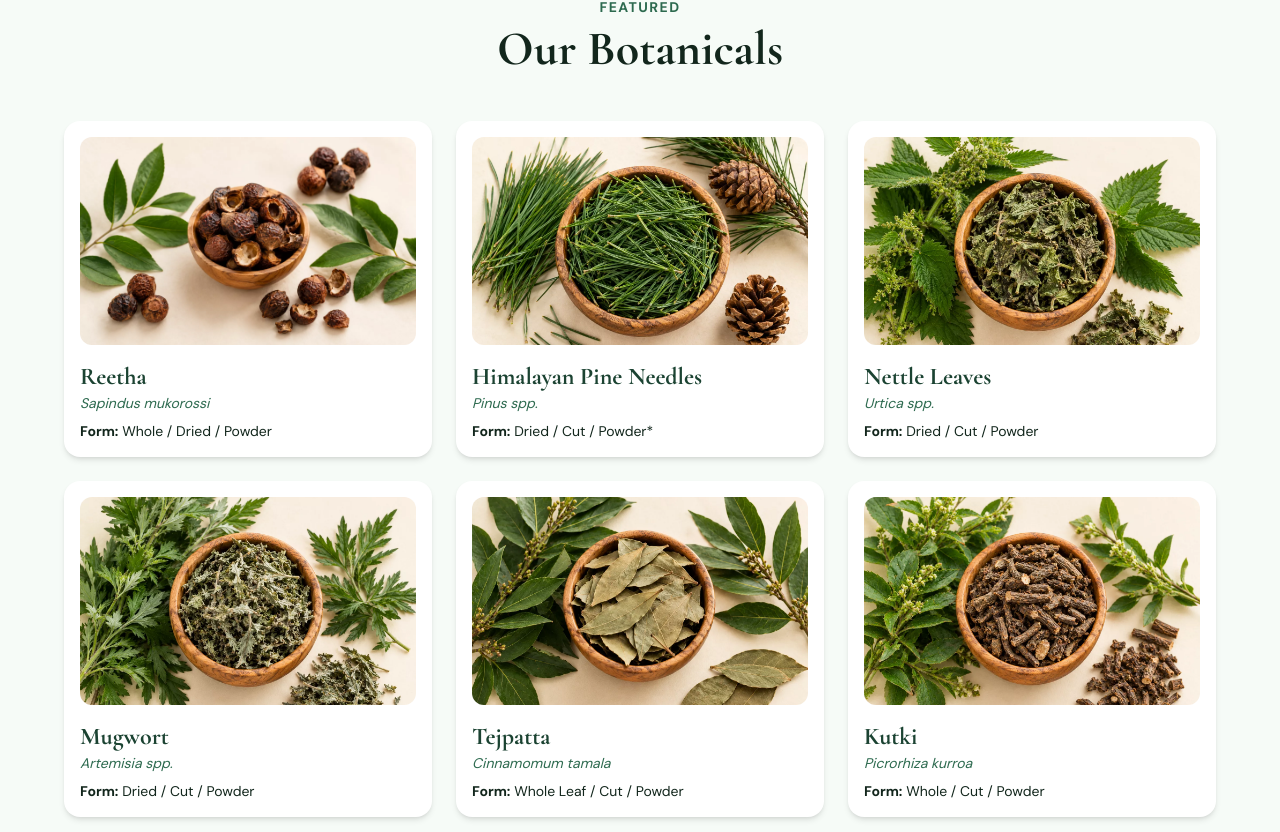
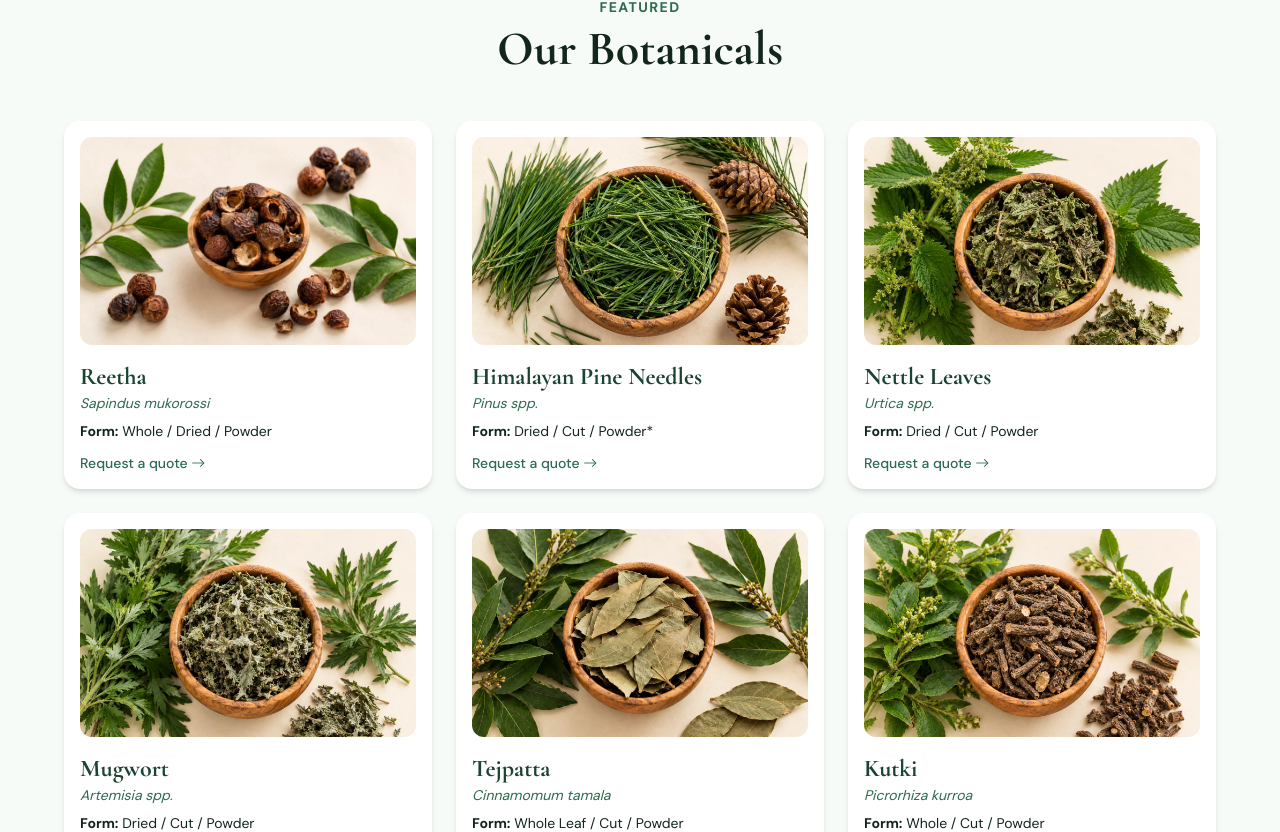
Before and after one commit to Vivektanwer/vanaherbs, a React (Vite) app: page / in a window 1280 px wide. Shown: the part 1359-2191 px from the top of the page. Built offline with nearby package versions, Linux system fonts and the light colour scheme.

Commit message:
Enhance ProductCard with quote request link
Updated ProductCard component to include a link for requesting quotes.

```diff
--- a/src/components/ui.jsx
+++ b/src/components/ui.jsx
@@ -76,13 +76,27 @@ export function VideoBox({ src }) {
 // Cards sit in a flex row that wraps (no CSS grid).
 export const cardWidth = "w-full sm:w-[calc(50%-0.75rem)] lg:w-[calc(33.333%-1rem)]";
 
+// export function ProductCard({ p }) {
+//   return (
+//     <article data-reveal className={cardWidth + " rounded-2xl bg-white p-4 shadow-md transition hover:-translate-y-1 hover:shadow-xl"}>
+//       <ImageBox src={p.image} alt={p.name} icon="bi-flower1" />
+//       <h3 className="mt-4 text-2xl font-bold text-forest">{p.name}</h3>
+//       <p className="text-sm italic text-leaf">{p.botanical}</p>
+//       <p className="mt-2 text-sm"><span className="font-bold">Form:</span> {p.form}</p>
+//     </article>
+//   );
+// }
+
 export function ProductCard({ p }) {
   return (
-    <article data-reveal className={cardWidth + " rounded-2xl bg-white p-4 shadow-md transition hover:-translate-y-1 hover:shadow-xl"}>
-      <ImageBox src={p.image} alt={p.name} icon="bi-flower1" />
-      <h3 className="mt-4 text-2xl font-bold text-forest">{p.name}</h3>
-      <p className="text-sm italic text-leaf">{p.botanical}</p>
-      <p className="mt-2 text-sm"><span className="font-bold">Form:</span> {p.form}</p>
+    <article data-reveal className={cardWidth + " rounded-2xl bg-white shadow-md transition hover:-translate-y-1 hover:shadow-xl"}>
+      <Link to={"/contact?product=" + encodeURIComponent(p.name)} className="block p-4">
+        <ImageBox src={p.image} alt={p.name} icon="bi-flower1" />
+        <h3 className="mt-4 text-2xl font-bold text-forest">{p.name}</h3>
+        <p className="text-sm italic text-leaf">{p.botanical}</p>
+        <p className="mt-2 text-sm"><span className="font-bold">Form:</span> {p.form}</p>
+        <p className="mt-3 text-sm font-medium text-leaf">Request a quote <i className="bi bi-arrow-right"></i></p>
+      </Link>
     </article>
   );
 }
```
